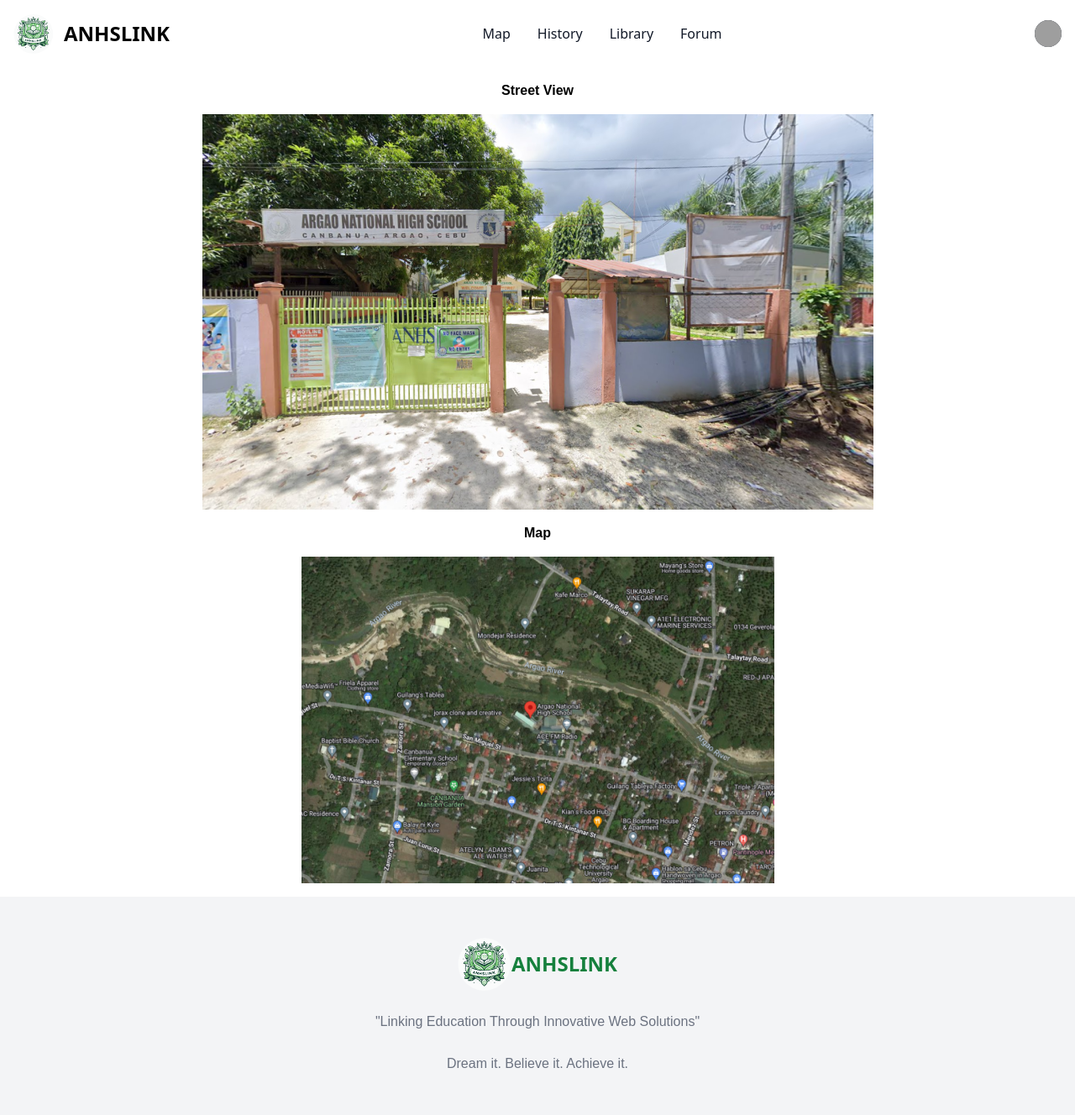
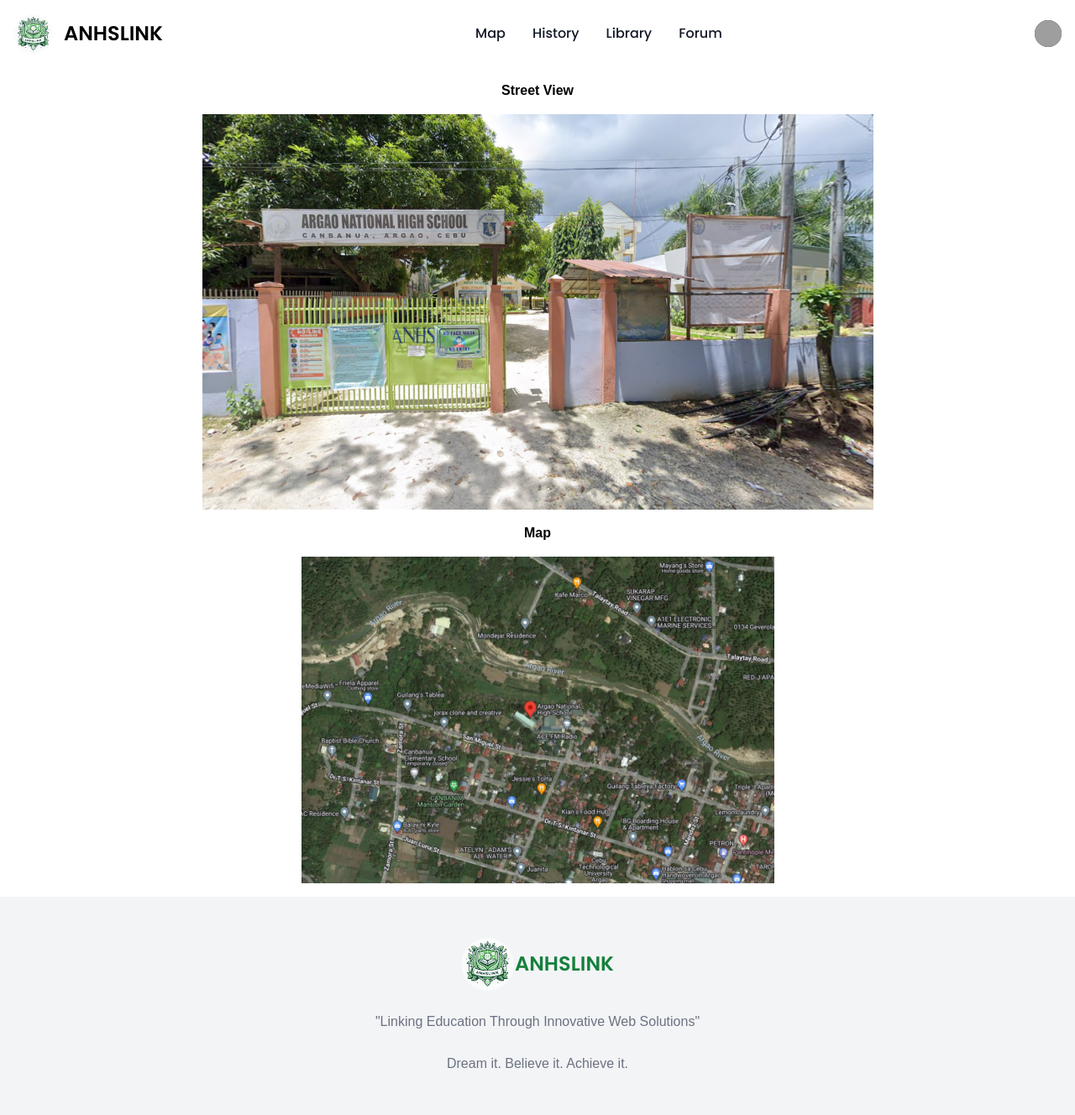
Before and after one commit to Cozyx213/ANHSLINK2, a Django app: page /map in a window 1280 px wide. Shown: the whole page at 84% size. Run offline with Django 4.2, Linux system fonts and the light colour scheme; a user stored in the database is signed in; tables that the repository leaves empty hold one stand-in row (values such as "Sample post"); grey boxes are pictures that could not be loaded.

Commit message:
added styling to the nav

```diff
--- a/authentication/static/css/main.css
+++ b/authentication/static/css/main.css
@@ -948,6 +948,10 @@ video {
   overflow-x: auto;
 }
 
+.overflow-y-hidden {
+  overflow-y: hidden;
+}
+
 .truncate {
   overflow: hidden;
   text-overflow: ellipsis;
@@ -1294,8 +1298,8 @@ video {
   vertical-align: text-bottom;
 }
 
-.font-sans {
-  font-family: ui-sans-serif, system-ui, sans-serif, "Apple Color Emoji", "Segoe UI Emoji", "Segoe UI Symbol", "Noto Color Emoji";
+.font-jake {
+  font-family: Poppins, sans-serif;
 }
 
 .text-2xl {
--- a/authentication/templates/registration/landingpage.html
+++ b/authentication/templates/registration/landingpage.html
@@ -88,7 +88,7 @@
                 <a href="sign_up">
                     <div
                         class="text justify-center font-bold align-middle  p-4 m-8 text-center  rounded-xl text-white bg-green-500 border-b-8 border-green-600 ">
-                        <p>Sign in</p>
+                        <p>Sign up</p>
 
                     </div>
                 </a>
--- a/authentication/views.py
+++ b/authentication/views.py
@@ -20,7 +20,7 @@ def login_view(request):
             login(request, user, backend= 'authentication.backends.EmailOrUsernameModelBackend')
             return HttpResponseRedirect(reverse('home'))
         else:
-            return render(request, "registration/login.html",{
+            return render(request, "registration/`log`in.html",{
                 "message": "Wrong Credentials"
             })
     return render(request, "registration/login.html")
--- a/main/templates/main/base.html
+++ b/main/templates/main/base.html
@@ -20,6 +20,12 @@
       href="{% static 'styles/styles.css' %}"
       rel="stylesheet"
       type="text/css"
+    />
+    <link rel="preconnect" href="https://fonts.googleapis.com" />
+    <link rel="preconnect" href="https://fonts.gstatic.com" crossorigin />
+    <link
+      href="https://fonts.googleapis.com/css2?family=Poppins:ital,wght@0,100;0,200;0,300;0,400;0,500;0,600;0,700;0,800;0,900;1,100;1,200;1,300;1,400;1,500;1,600;1,700;1,800;1,900&display=swap"
+      rel="stylesheet"
     />
   </head>
   <style>
@@ -46,9 +52,9 @@
     }
   </style>
 
-  <body class="flex justify-center">
-    <div class="min-h-screen">
-      <nav class="bg-white border-gray-200 dark:bg-gray-900">
+  <body class="flex justify-center font-jake">
+    <div class="min-h-screen overflow-y-hidden">
+      <nav class="bg-white border-gray-200 dark:bg-gray-900 w-screen">
         <div
           class="max-w-screen-xl flex flex-wrap items-center justify-between mx-auto p-4"
         >
@@ -207,6 +213,7 @@
           });
         });
       </script>
+
       {% block body %} {% endblock %}
 
       <footer class="bg-gray-100">
--- a/main/templates/main/forum.html
+++ b/main/templates/main/forum.html
@@ -75,7 +75,7 @@
 <script src="{% static 'js/comment.js' %}"></script>
 <script src="{% static 'js/post.js' %}"></script>
 <script src="{% static 'js/forum.js' %}"></script>
-<div id="forums" class="bg-gray-700 pb-0.5"></div>
+<div id="forums" class="bg-gray-700 pb-0.5 w-screen"></div>
 <!--
 {% for forum in forums %}
 <div class="bg-gray-700">
--- a/main/templates/main/forum_about.html
+++ b/main/templates/main/forum_about.html
@@ -2,7 +2,7 @@
 
 
 {% for forum in forums%}
-<div class="bg-gray-700 min-h-screen h-auto">
+<div class="bg-gray-700 min-h-screen h-auto w-screen">
   <div
     class=" mx-auto  rounded-xl overflow-hidden md:max-w-2xl"
   >
--- a/main/templates/main/map.html
+++ b/main/templates/main/map.html
@@ -1,19 +1,19 @@
-{% extends "main/base.html" %}
-{%load static%}
-{% block body %}
+{% extends "main/base.html" %} {%load static%} {% block body %}
+
+<div class="min-w-full">
   <div class="compilation_container">
-
-    <div class="flex flex-wrap justify-center items-center gap-4 p-4 bg-white text-center">
+    <div
+      class="flex flex-wrap justify-center items-center gap-4 p-4 bg-white text-center"
+    >
       <div>
         <h1 class="font-bold text-2x1 mb-4">Street View</h1>
-            <img src="{% static 'pictures/googlestreet.png' %}" alt="ANHS street">
+        <img src="{% static 'pictures/googlestreet.png' %}" alt="ANHS street" />
       </div>
       <div>
         <h1 class="font-bold text-2x1 mb-4">Map</h1>
-            <img src="{% static 'pictures/googlemap.png' %}" alt="ANHS map">
+        <img src="{% static 'pictures/googlemap.png' %}" alt="ANHS map" />
       </div>
-
-
+    </div>
   </div>
 </div>
 
--- a/tailwind.config.js
+++ b/tailwind.config.js
@@ -2,6 +2,9 @@
 module.exports = {
   content: ['./**/templates/**/*.html'],
   theme: {
+    fontFamily:{
+      jake:['Poppins','sans-serif']
+    },
     extend: {},
   },
   plugins: [],
```
Also changed, not shown: main/templates/main/library.html (+6 -4 lines). Lines whose indentation alone changed are shown as unchanged.
